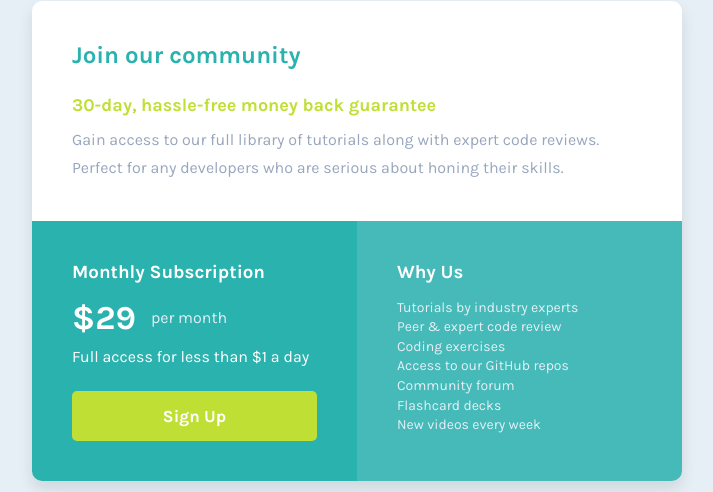
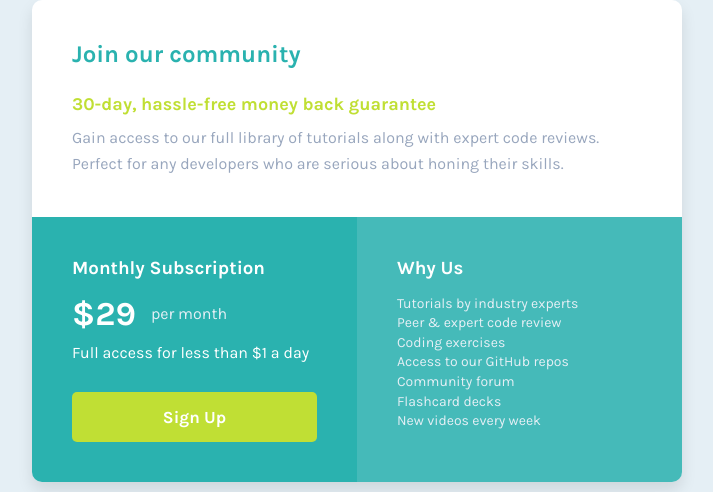
Before and after one commit to AbdulrahmanFE/Challenge_Num_09, a plain HTML site: page index.html in a window 1280 px wide. Shown: the part 159-651 px from the top of the page, 283-996 px from the left. Drawn offline with Linux system fonts and the light colour scheme.

Commit message:
Making Some Modifieds

```diff
--- a/style.css
+++ b/style.css
@@ -83,7 +83,7 @@
   }
   .description {
     color: var(--GrayishBlue);
-    line-height: 1.7;
+    line-height: 1.6;
   }
   /* Styling The Sub Section */
   .sub-section {
@@ -110,7 +110,7 @@
   }
   .sub-section > a {
     display: block;
-    margin: 25px auto 0;
+    margin: 30px auto 0;
     text-align: center;
     background-color: var(--BrightYellow);
     color: white;
```
